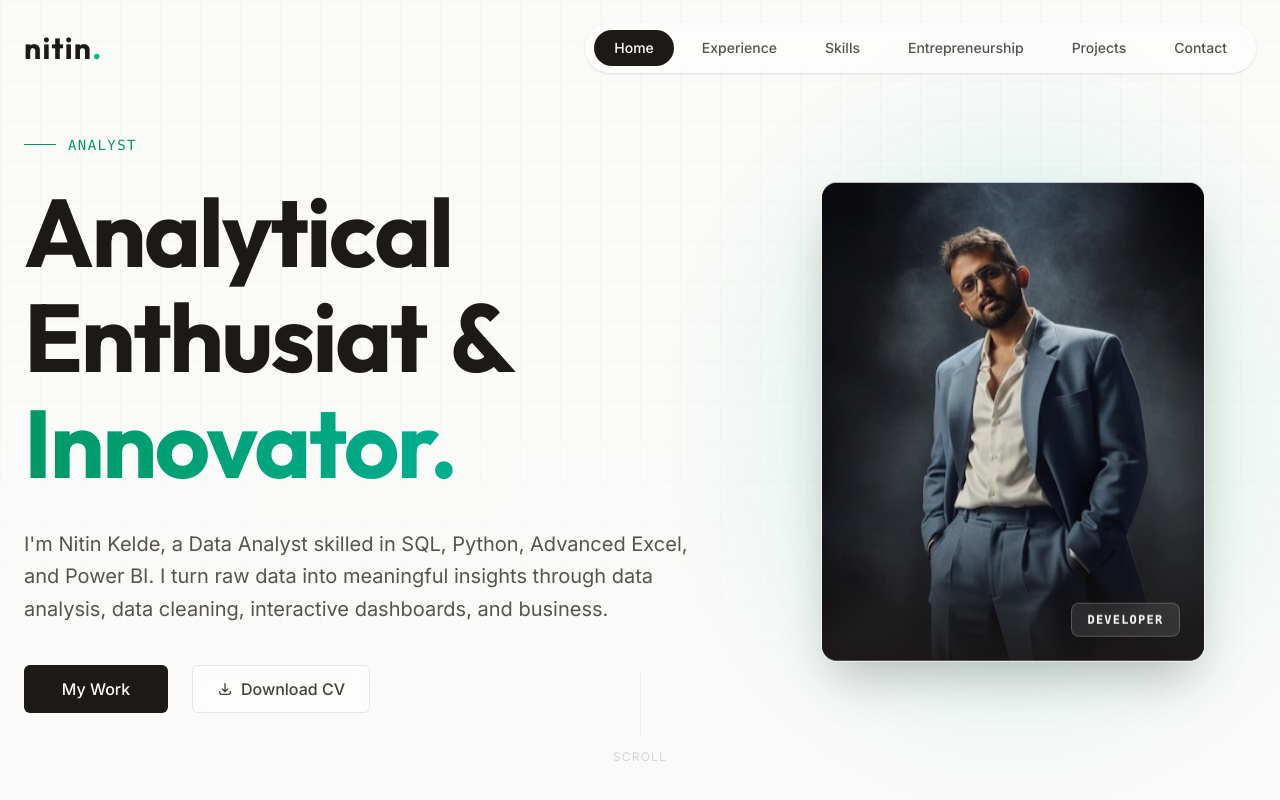
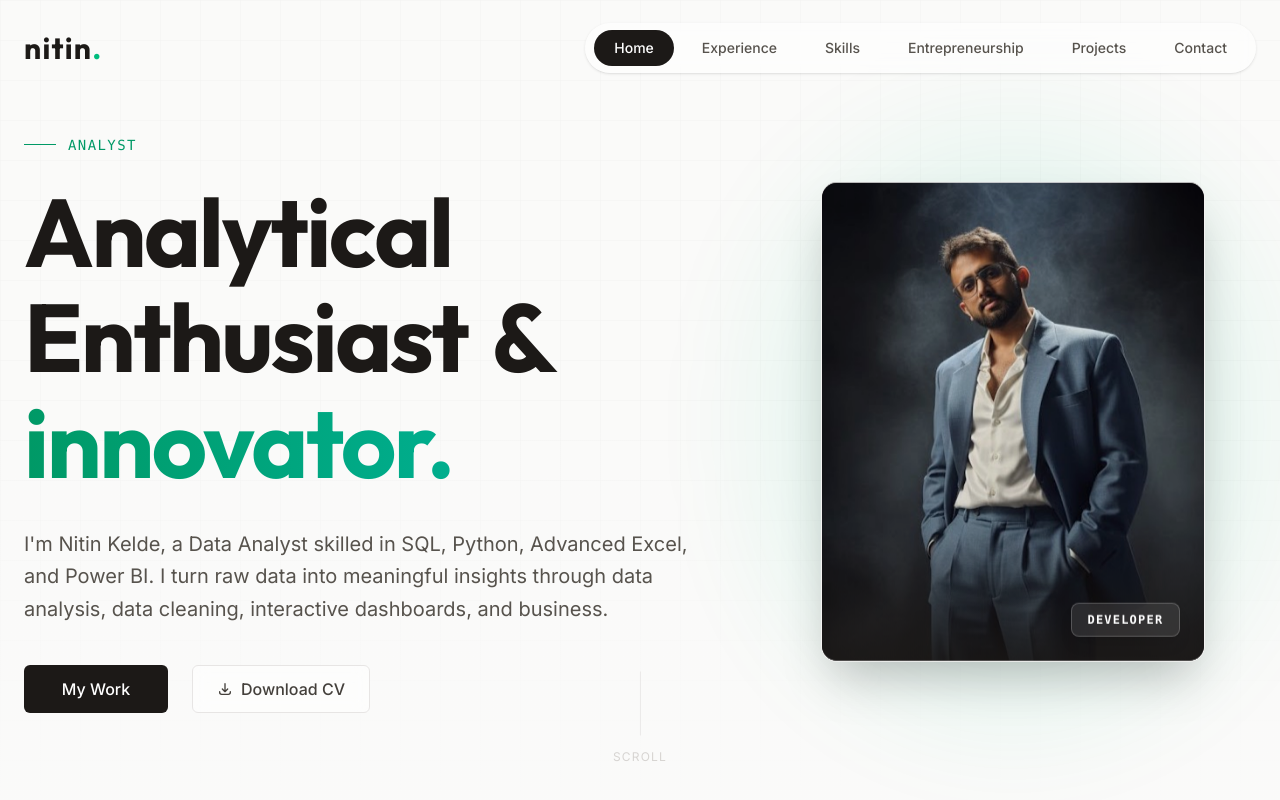
Before and after one commit to unisiremainhub-gif/portfolio, a React (Vite) app: page / in a window 1280 px wide. Shown: the top 800 px of the page. Built offline with nearby package versions, Linux system fonts and the light colour scheme.

Commit message:
Update Hero.jsx

```diff
--- a/src/Components/Home/Hero.jsx
+++ b/src/Components/Home/Hero.jsx
@@ -309,7 +309,7 @@ export default function Hero() {
                 />
 
                 <AnimatedText
-                  text="Enthusiat &"
+                  text="Enthusiast &"
                   delay={0.3}
                 />
 
@@ -324,7 +324,7 @@ export default function Hero() {
                     }}
                     className="text-transparent bg-clip-text bg-gradient-to-r from-emerald-600 to-teal-500"
                   >
-                    Innovator.
+                    innovator.
                   </motion.div>
                 </div>
 
```
